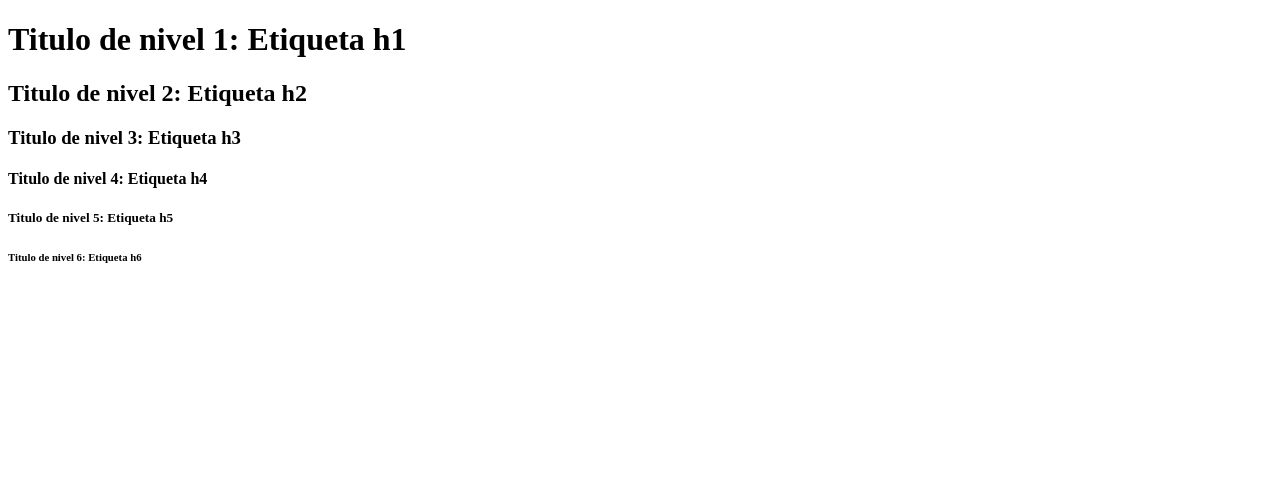
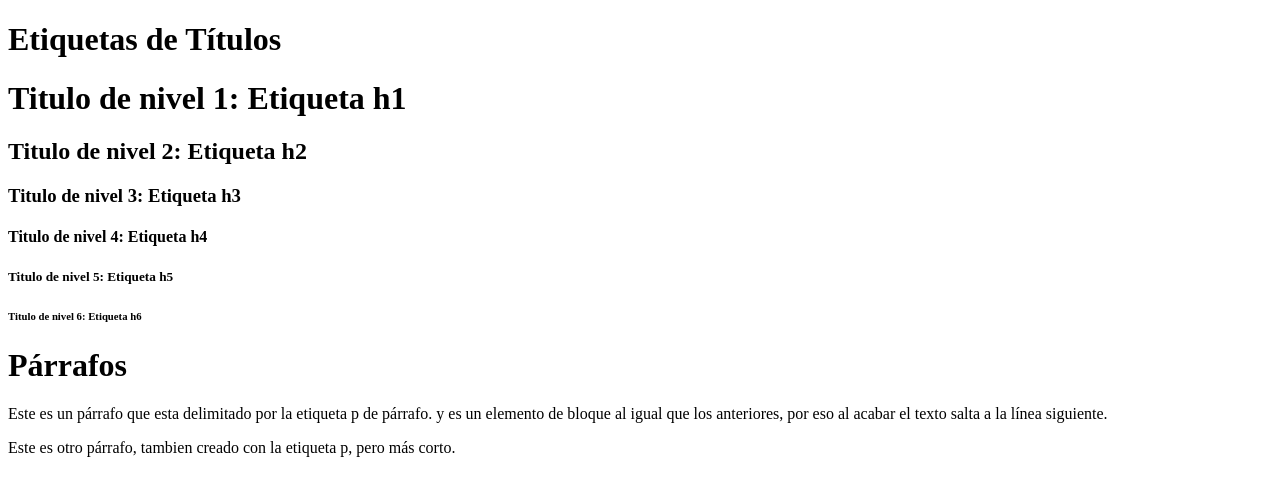
Before and after one commit to StivenCarvajalCampus/HTML, a plain HTML site: page index.html in a window 1280 px wide. Drawn offline with Linux system fonts and the light colour scheme.

Commit message:
etiqueta de parrafo

```diff
--- a/index.html
+++ b/index.html
@@ -17,12 +17,25 @@ Todas ellas tienen su respectiva etiqueta de cierre, y al igual que en los párr
 <h2> Texto_del_título de nivel 2 </h2>
 <h6> Texto_del_título de nivel 6 </h6>
 El tamaño del texto de las etiquetas va decreciendo desde la h1 con un tamaño más grande a la h6 que es la de menor tamaño.-->
-    <h1>Titulo de nivel 1: Etiqueta h1</h1>
+<h1>Etiquetas de Títulos</h1>
+<h1>Titulo de nivel 1: Etiqueta h1</h1>
 <h2>Titulo de nivel 2: Etiqueta h2</h2>
 <h3>Titulo de nivel 3: Etiqueta h3</h3>
 <h4>Titulo de nivel 4: Etiqueta h4</h4>
 <h5>Titulo de nivel 5: Etiqueta h5</h5>
 <h6>Titulo de nivel 6: Etiqueta h6</h6>
-
+<!-- 2: Párrafos
+Tal vez la etiqueta más utilizada en la composición de páginas sea la etiqueta que define los párrafos. esta es la etiqueta:
+<p> Texto_del_parrafo </p>
+Para crear un párrafo se encierra su texto entre las etiquetas <p> ..... </p>. Los párrafos creados con HTML son elementos de bloque,
+por lo que siempre ocupan toda la anchura del elemento que los contiene (por defecto la ventana del navegador).
+La etiqueta crea un salto de línea de manera que el elemento siguiente se coloca siempre empezando una nueva línea. -->
+<h1>Párrafos</h1>
+<p>Este es un párrafo que esta delimitado por la etiqueta p
+    de párrafo. y es un elemento de bloque al igual
+    que los anteriores, por eso al acabar el texto salta
+    a la línea siguiente.</p>
+<p>Este es otro párrafo, tambien creado con la etiqueta p,
+    pero más corto.</p>
 </body>
 </html>
```
